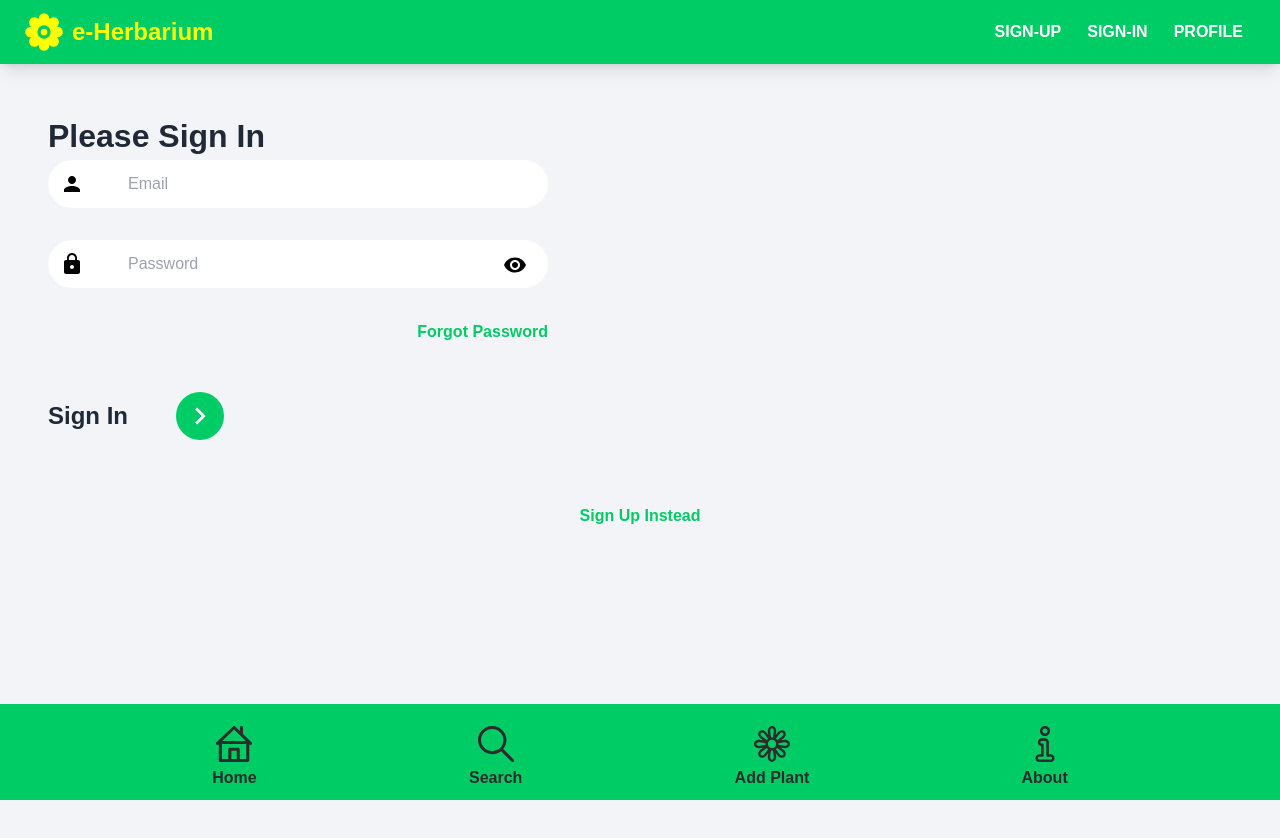
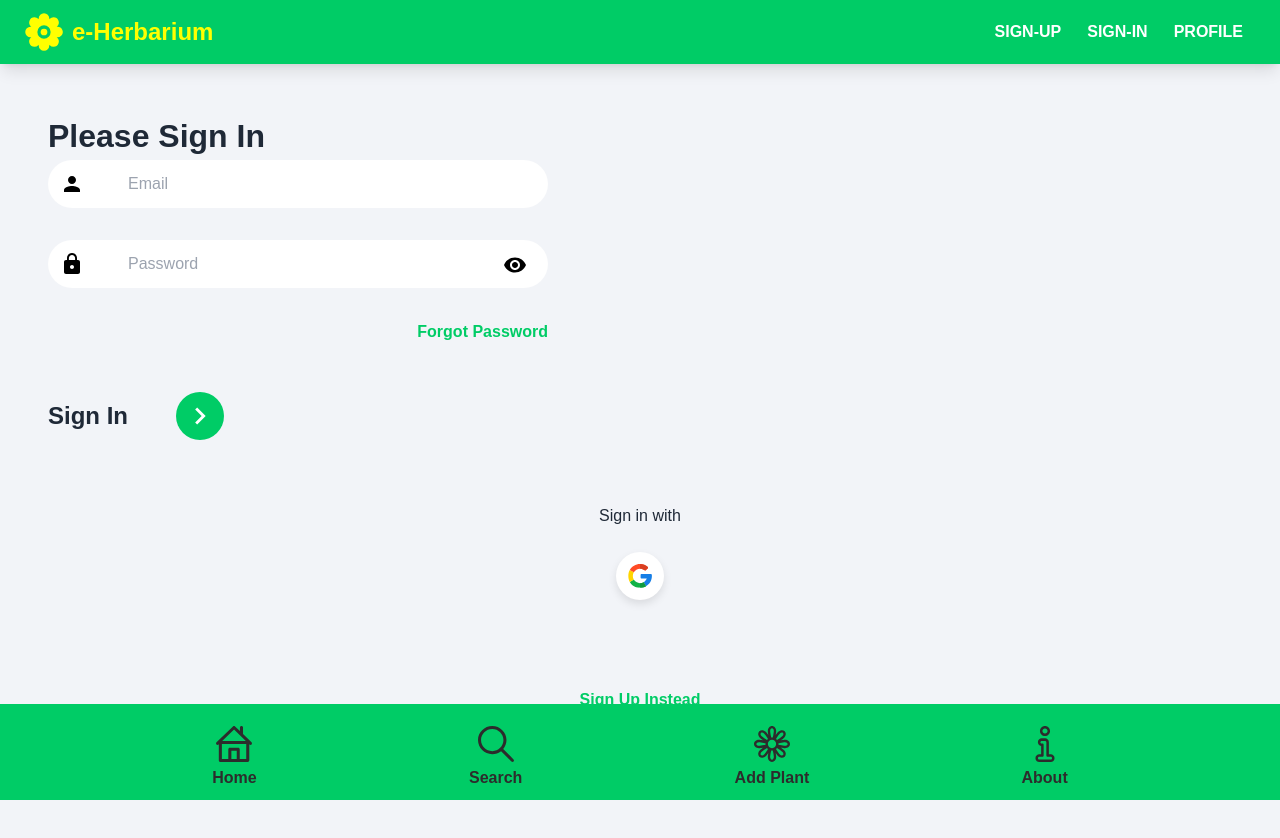
Before and after one commit to ahmed-razic/e-herbarium, a React (Create React App) app: page /sign-in in a window 1280 px wide. Shown: the top 838 px of the page. Built offline with nearby package versions, Linux system fonts and the light colour scheme.

Commit message:
added OAuth for Google sign-in/up

```diff
--- a/src/components/OAuth.jsx
+++ b/src/components/OAuth.jsx
@@ -0,0 +1,46 @@
+import { useLocation, useNavigate } from 'react-router-dom'
+import { getAuth, GoogleAuthProvider, signInWithPopup } from 'firebase/auth'
+import { doc, setDoc, getDoc, serverTimestamp } from 'firebase/firestore'
+import { db } from '../firebase.config'
+import { toast } from 'react-toastify'
+import googleIcon from '../assets/svg/googleIcon.svg'
+
+function OAuth() {
+  const navigate = useNavigate()
+  const location = useLocation()
+
+  const onGoogleClick = async () => {
+    try {
+      //register or sign-in user
+      const auth = getAuth()
+      const provider = new GoogleAuthProvider()
+      const result = await signInWithPopup(auth, provider)
+      const user = result.user
+
+      const docRef = doc(db, 'users', user.uid)
+      const docSnap = await getDoc(docRef)
+
+      if (!docSnap.exists()) {
+        await setDoc(doc(db, 'users', user.uid), {
+          name: user.displayName,
+          email: user.email,
+          timestamp: serverTimestamp(),
+        })
+      }
+      navigate('/')
+    } catch (error) {
+      toast.error('Could not authorize with Google')
+    }
+  }
+
+  return (
+    <div className='socialLogin'>
+      <p>Sign {location.pathname === '/sign-in' ? 'in' : 'up'} with</p>
+      <button className='socialIconDiv' onClick={onGoogleClick}>
+        <img src={googleIcon} alt='google' className='socialIconImg' />
+      </button>
+    </div>
+  )
+}
+
+export default OAuth
--- a/src/pages/SignIn.jsx
+++ b/src/pages/SignIn.jsx
@@ -90,7 +90,7 @@
           </button>
         </div>
       </form>
-      {/* <OAuth /> */}
+      <OAuth />
       <Link to='/sign-up' className='registerLink'>
         Sign Up Instead
       </Link>
--- a/src/pages/SignUp.jsx
+++ b/src/pages/SignUp.jsx
@@ -108,7 +108,7 @@
           </button>
         </div>
       </form>
-      {/* <OAuth /> */}
+      <OAuth />
       <Link to='/sign-in' className='registerLink'>
         Sign In Instead
       </Link>
```
